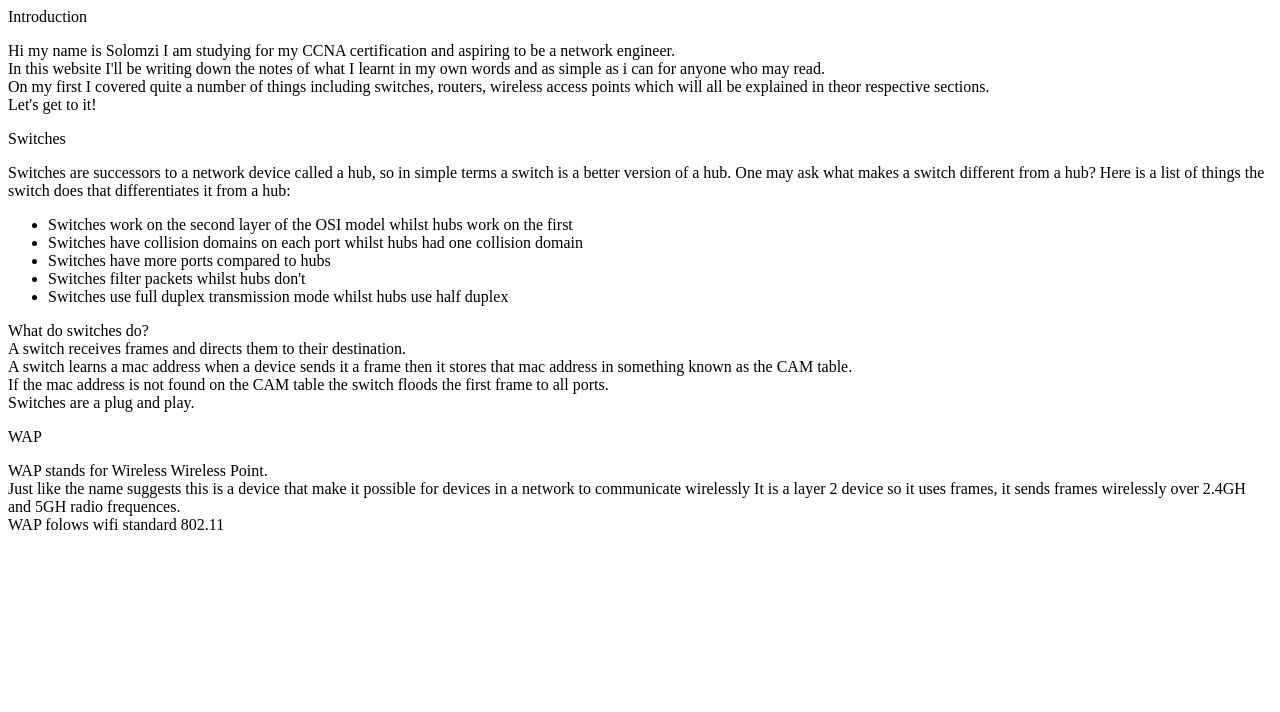
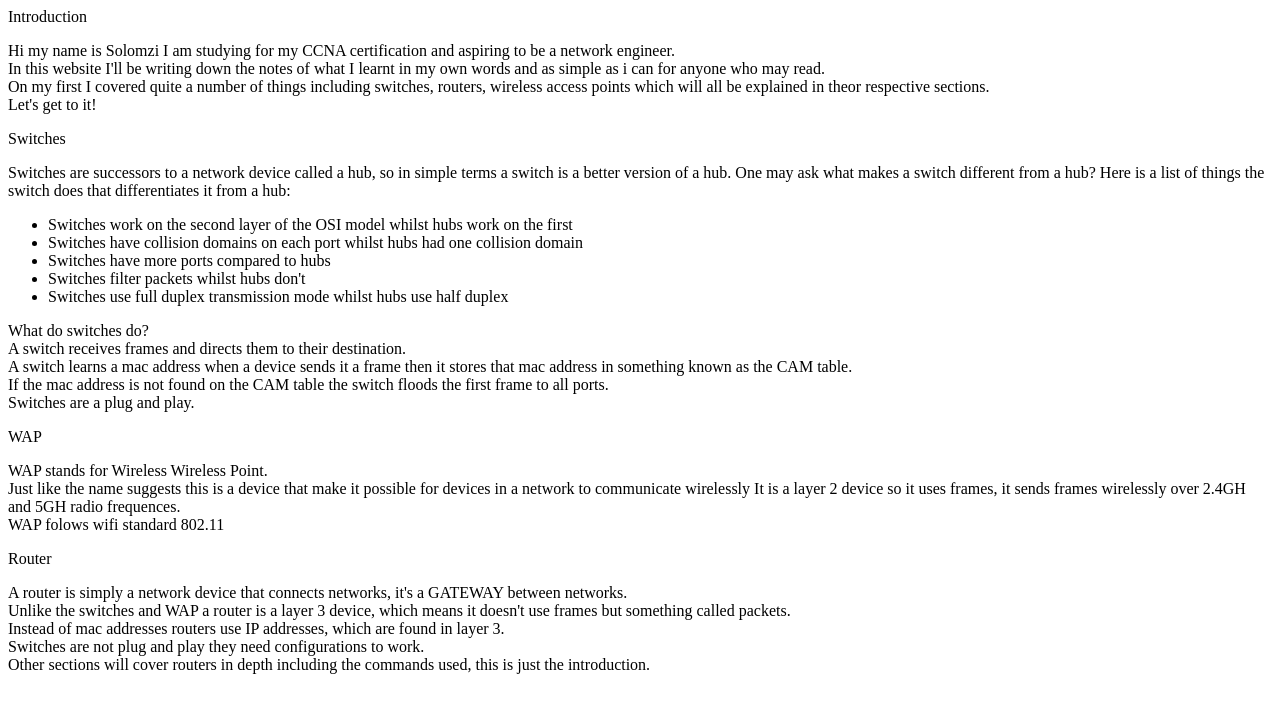
Before and after one commit to Ghostwolf73/CCNA-Documentation, a plain HTML site: page index.html in a window 1280 px wide. Drawn offline with Linux system fonts and the light colour scheme.

Commit message:
Router section

```diff
--- a/index.html
+++ b/index.html
@@ -58,5 +58,19 @@
             </p>
         </section>
 
+        <section class="main-section" id="Router">
+            <header>
+                Router
+            </header>
+            <p>
+                A router is simply a network device that connects networks, it's a GATEWAY between networks.<br>
+                Unlike the switches and WAP a router is a layer 3 device, which means it doesn't use frames but something called packets.<br>
+                Instead of mac addresses routers use IP addresses, which are found in layer 3.<br>
+                Switches are not plug and play they need configurations to work.<br>
+                Other sections will cover routers in depth including the commands used, this is just the introduction.
+            </p>
+
+        </section>
+
     </main>
 </body>
```
